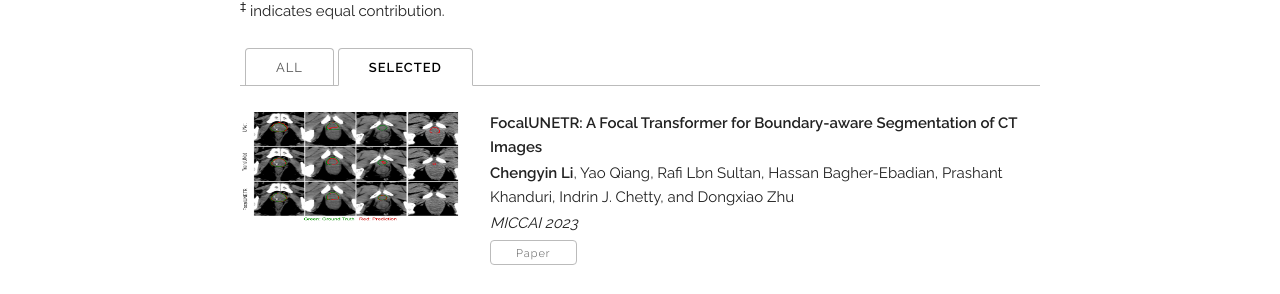
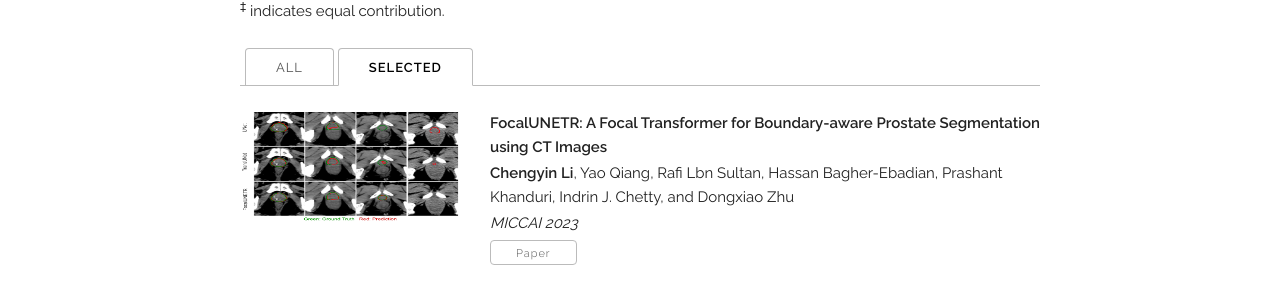
Before and after one commit to ChengyinLee/chengyinlee.github.io, a Jekyll site: the page built from index.html, in a window 1280 px wide and 900 px high, scrolled down 1165 px. Shown: the part 146-440 px from the top of the window. Built offline with Jekyll 4.4.1, drawn with Linux system fonts in a browser that asks for light colours; some web fonts are replaced.

Commit message:
focalunetr paper name update

```diff
--- a/_data/publications.yaml
+++ b/_data/publications.yaml
@@ -1,5 +1,5 @@
 papers:
-  - title: "FocalUNETR: A Focal Transformer for Boundary-aware Segmentation of CT Images"
+  - title: "FocalUNETR: A Focal Transformer for Boundary-aware Prostate Segmentation using CT Images"
     authors: <b>Chengyin Li</b>, Yao Qiang, Rafi Lbn Sultan, Hassan Bagher-Ebadian, Prashant Khanduri, Indrin J. Chetty, and Dongxiao Zhu
     # venue: "MICCAI 2023: International Conference on Medical Image Computing and Computer Assisted Intervention"
     venue: "MICCAI 2023"
```
